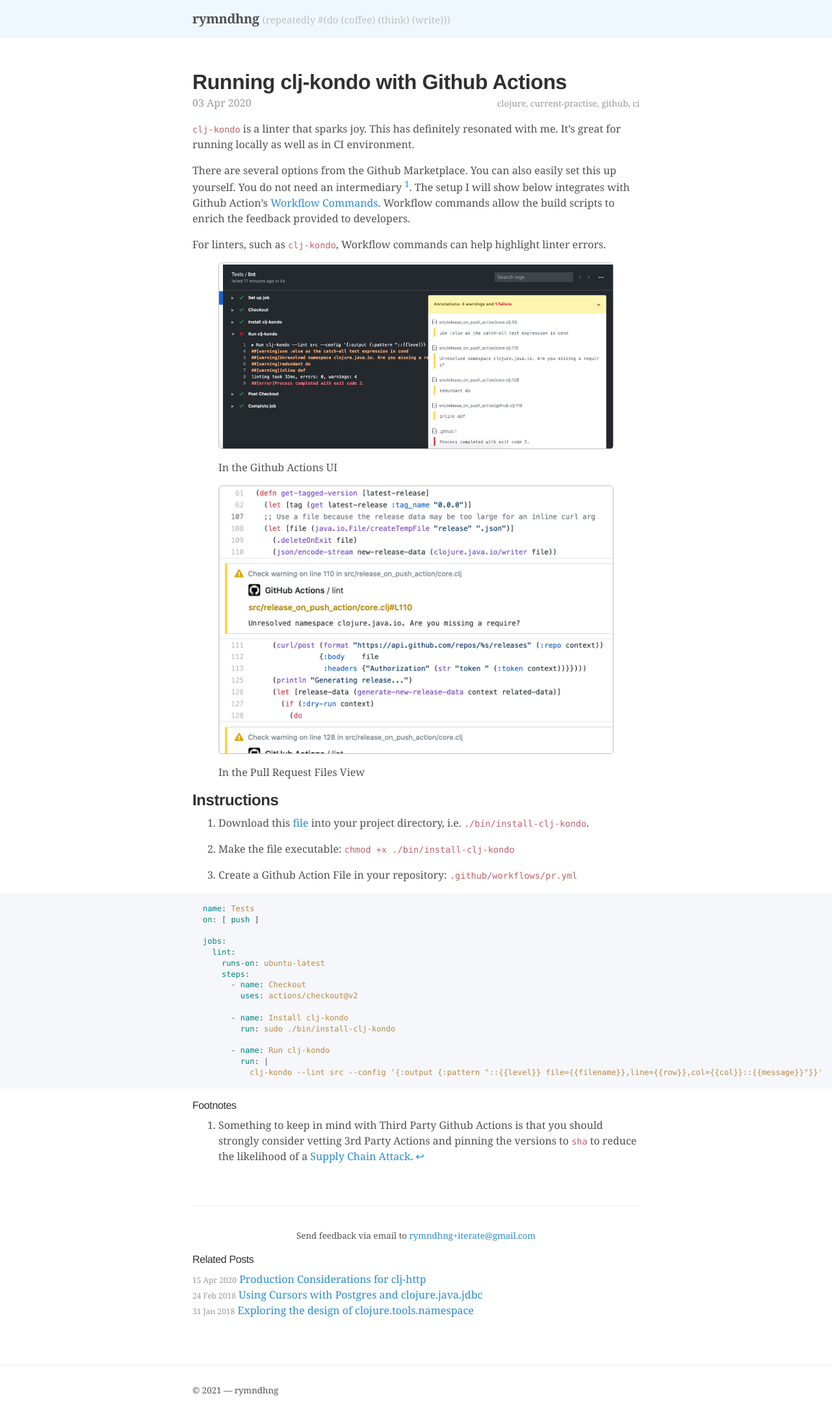
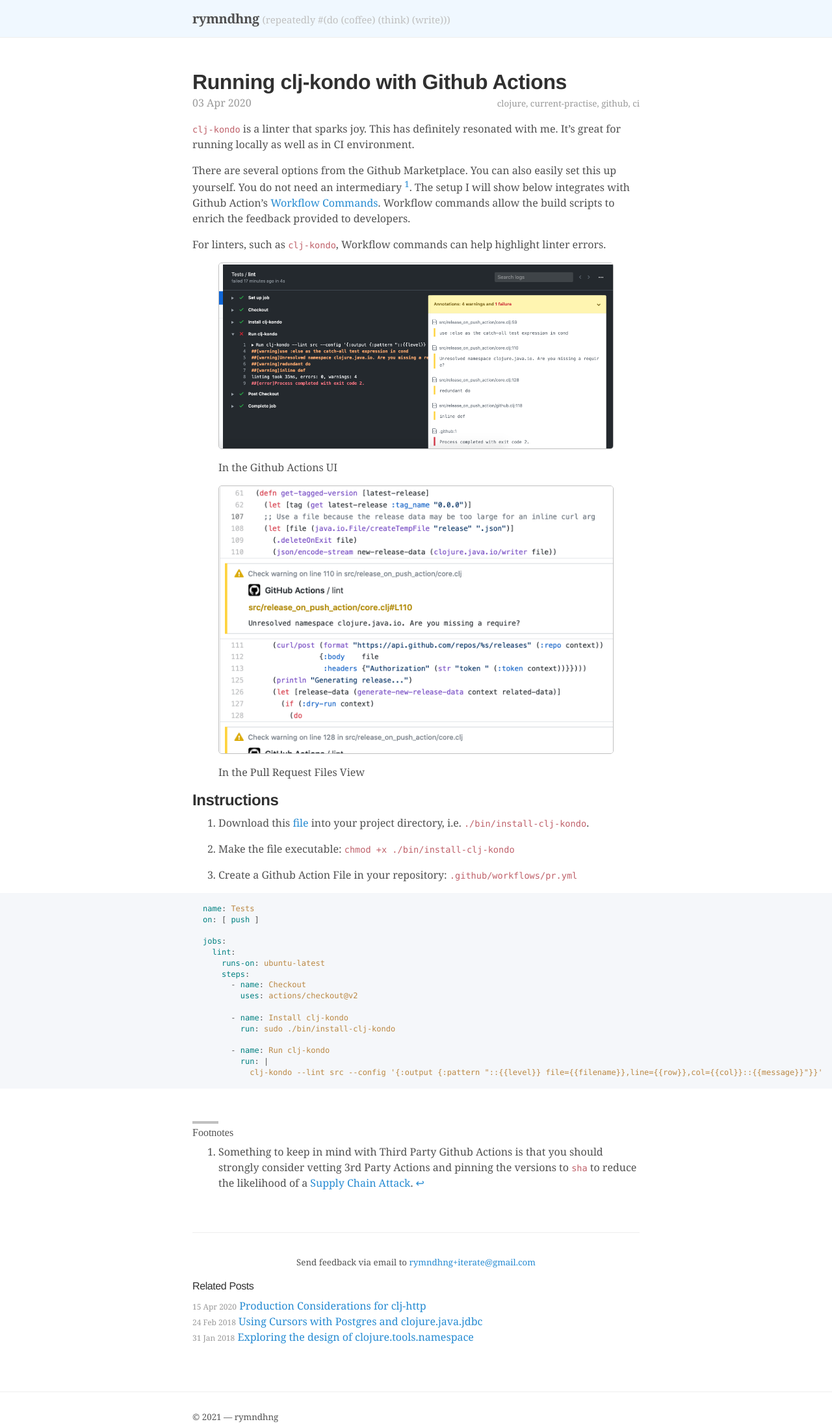
Before and after one commit to rymndhng/rymndhng.github.io, a Jekyll site: the page built from _posts/2020-04-03-Integrate-clj-kondo-with-Github-Actions.md, in a window 1280 px wide. Shown: the whole page at 65% size. Built offline with Jekyll 4.4.1, drawn with Linux system fonts in a browser that asks for light colours; comment, search, counter and statistics services are not loaded; before the commit the page ends 2150 px from its top, so only the background shows below that.

Commit message:
Improve legibility of footnotes

````diff
--- a/_posts/2020-04-03-Integrate-clj-kondo-with-Github-Actions.md
+++ b/_posts/2020-04-03-Integrate-clj-kondo-with-Github-Actions.md
@@ -49,8 +49,6 @@
 ```
 {% endraw %}
 
-#### Footnotes
-
 [^1]: Something to keep in mind with Third Party Github Actions is that you
     should strongly consider vetting 3rd Party Actions and pinning the versions
     to `sha` to reduce the likelihood of a [Supply Chain Attack].
--- a/public/css/poole.css
+++ b/public/css/poole.css
@@ -342,6 +342,21 @@
   color: #9a9a9a;
 }
 
+/* Foonotes */
+.footnotes:before {
+  border-top: 4px solid #c0c0c0;
+  width: 40px;
+  position: relative;
+  display: block;
+
+  font-family: "PT Sans";
+  content: "Footnotes";
+
+  margin-top: 50px;
+  padding-top: 2px;
+  padding-bottom: 5px;
+}
+
 /* Footer */
 .feedback {
   text-align: center;
````
Also changed, not shown: _posts/2018-02-24-clojure-jdbc-resultset-cursors.md (+0 -2 lines).
